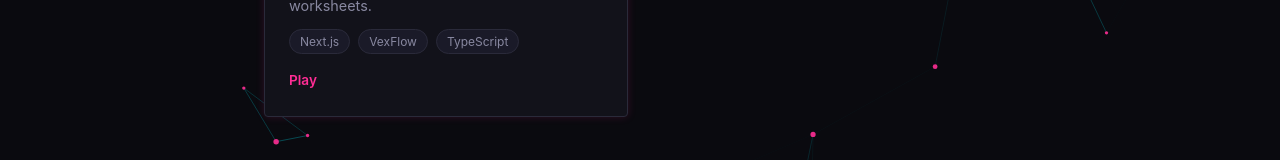
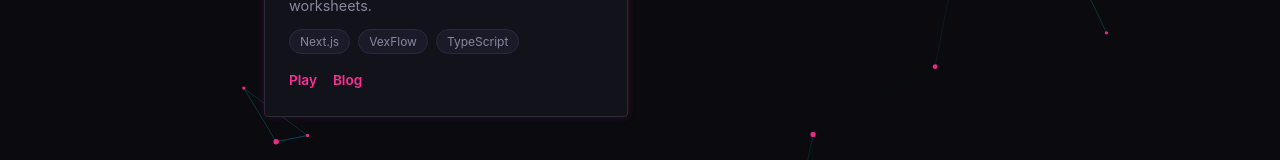
Before and after one commit to RayChisholm/JustinChisholm, a Next.js app: page / in a window 1280 px wide. Shown: the part 1666-1826 px from the top of the page. Built offline with nearby package versions, Linux system fonts and the light colour scheme.

Commit message:
blog link for piano project

```diff
--- a/components/Projects.tsx
+++ b/components/Projects.tsx
@@ -36,6 +36,11 @@ export function Projects() {
                     </a>
                   )
                 )}
+                {project.blogUrl && (
+                  <Link href={project.blogUrl} className={styles.link}>
+                    Blog
+                  </Link>
+                )}
                 {project.repo && (
                   <a
                     href={project.repo}
--- a/config/site.config.ts
+++ b/config/site.config.ts
@@ -20,6 +20,7 @@ export const siteConfig = {
       url: undefined as string | undefined,
       urlExternal: undefined as boolean | undefined,
       urlLabel: undefined as string | undefined,
+      blogUrl: undefined as string | undefined,
       repo: "https://github.com/raychisholm/justinchisholm",
     },
     {
@@ -30,6 +31,7 @@ export const siteConfig = {
       url: "https://justin-chisholm.vercel.app/blog/video-barcoder",
       urlExternal: true,
       urlLabel: "Blog",
+      blogUrl: undefined as string | undefined,
       repo: "https://github.com/RayChisholm/Video-Frame-Images",
     },
     {
@@ -40,6 +42,7 @@ export const siteConfig = {
       url: "/piano",
       urlExternal: false,
       urlLabel: "Play",
+      blogUrl: "/blog/piano-sight-reading",
       repo: undefined as string | undefined,
     },
   ],
```
